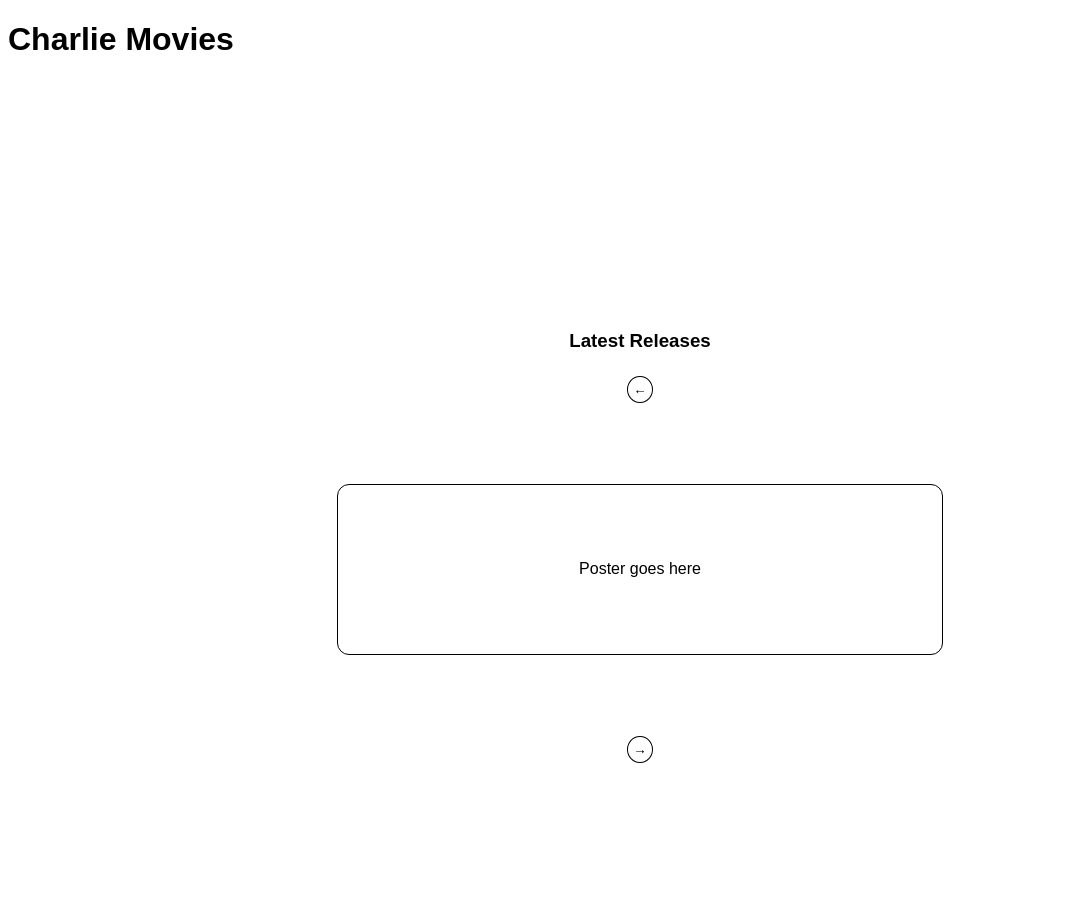
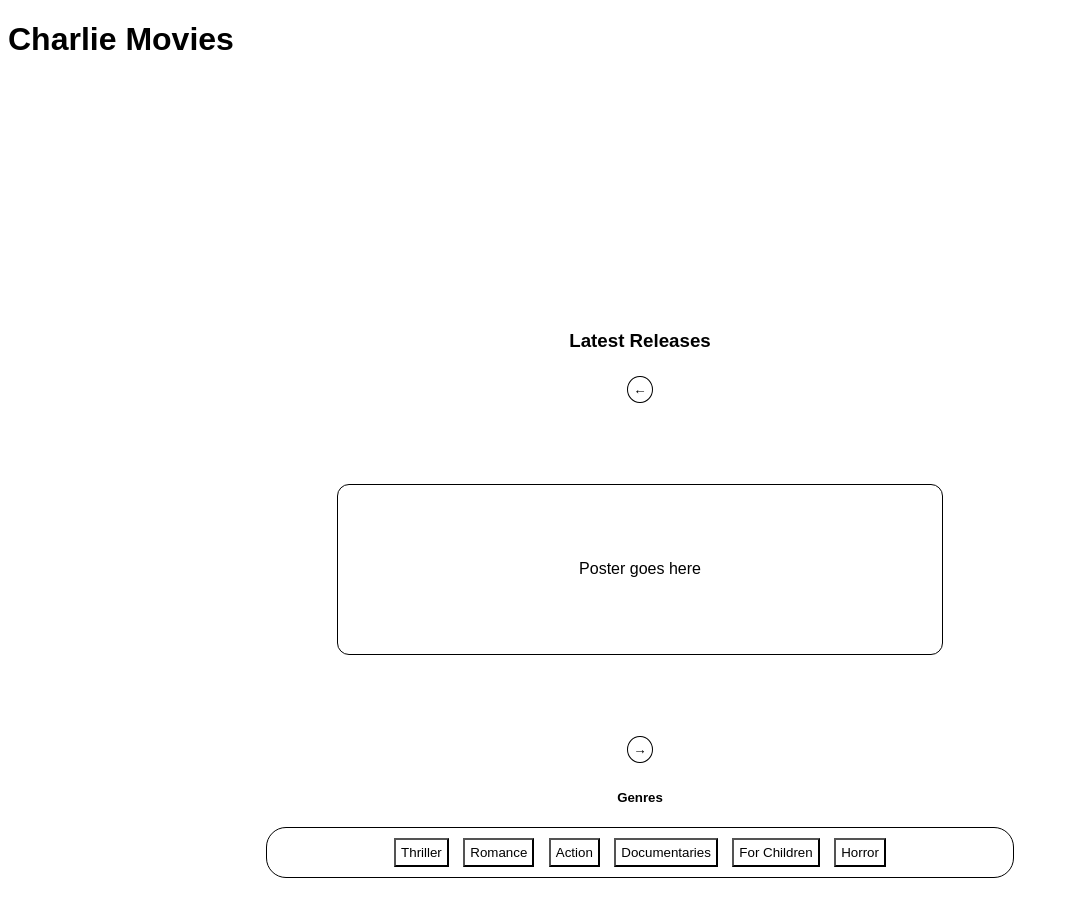
Before and after one commit to air-2000/eecs1012project, a plain HTML site: page index.html in a window 1280 px wide. Shown: the whole page, without its empty margins (0-1068 px from the left). Drawn offline with Linux system fonts and the light colour scheme.

Commit message:
added a genre selection buttons, undesigned

```diff
--- a/index.css
+++ b/index.css
@@ -32,3 +32,19 @@ body{
     margin: 5px;
     padding: 5px;
 }
+
+.genrebuttons{
+    background-color: white;
+    border: 1px solid black;
+    border-radius: 20px;
+    text-align: center;
+    margin: 5px;
+    padding: 5px;
+}
+
+.genrebuttons button{
+    background-color: white;
+    text-align: center;
+    margin: 5px;
+    padding: 5px;
+}
--- a/index.html
+++ b/index.html
@@ -24,6 +24,17 @@
         <div class="navbutton">
             <button type="button">&rarr;</button>
         </div>
+    <div class="genres">
+        <h5>Genres</h5>
+        <div class="genrebuttons">
+            <button type="button">Thriller</button>
+            <button type="button">Romance</button>
+            <button type="button">Action</button>
+            <button type="button">Documentaries</button>
+            <button type="button">For Children</button>
+            <button type="button">Horror</button>
+        </div>
+    </div>
     </div>
 </div>
 
```
